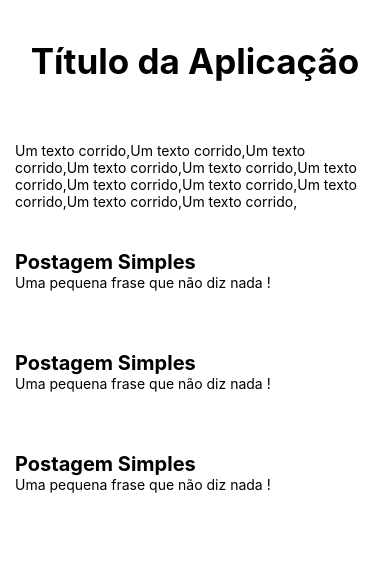
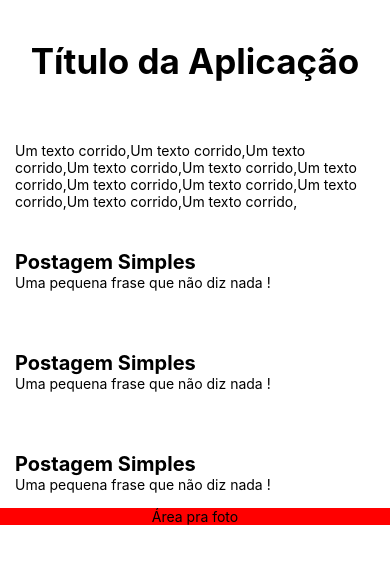
Before and after one commit to CaioHGuedes/projeto-mobilecoding, a React Native app in the folder projeto-mobile/: screen / in a window 390 px wide. Shown: the top 564 px of the page. Built offline with nearby package versions, Linux system fonts and the light colour scheme.

Commit message:
segunda parte da atividade 03mar v3

```diff
--- a/projeto-mobile/App.js
+++ b/projeto-mobile/App.js
@@ -26,8 +26,11 @@ export default function App() {
     <View style = {styles.caixa3}>
       <Text style = {styles.texto2}>Postagem Simples</Text>
     </View>
-    <View style = {styles.caixa3}>
+    <View style = {styles.caixa5}>
       <Text>Uma pequena frase que não diz nada !</Text>
+    </View>
+    <View style = {styles.caixa6}>
+      <Text>Área pra foto</Text>
     </View>
   </View>
 
@@ -64,6 +67,19 @@ const styles = StyleSheet.create({
     marginBottom:60
   },
 
+  caixa5: {
+    backgroundColor: '#fff',
+    alignItems:'flex-start',
+    marginHorizontal: 15,
+    marginBottom:15
+  },
+
+  caixa6: {
+    backgroundColor:'red',
+    alignItems: 'center',
+    justifyContent: 'center'
+  },
+
   texto1: {
     fontWeight: 'bold',
     fontSize:35
```
